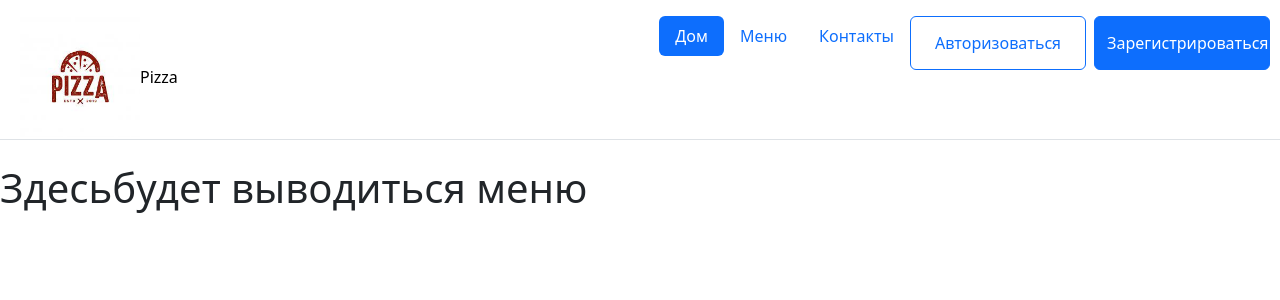
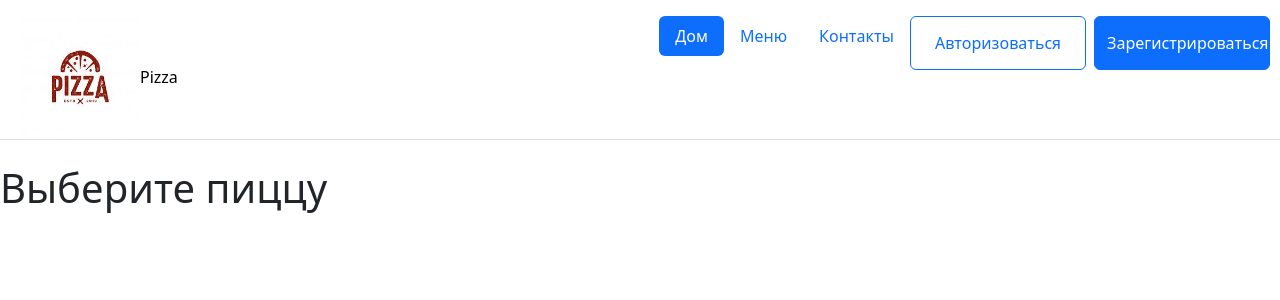
Before and after one commit to Vlasenckoiury/Food_develory, a Django app: page /menu/ in a window 1280 px wide. Shown: the top 300 px of the page. Run offline with Django 4.2, Linux system fonts and the light colour scheme; some libraries are stand-ins or nearby versions.

Commit message:
добавлено меню

```diff
--- a/menu/templates/menu/all_menu.html
+++ b/menu/templates/menu/all_menu.html
@@ -2,6 +2,21 @@
 {% load static %}
 
 {% block title %}Меню{% endblock %}
+
 {% block content %}
-    <h1>Здесьбудет выводиться меню</h1>
+    <link rel="stylesheet" href="{% static 'menu/css/menu.css' %}">
+    <link href="//maxcdn.bootstrapcdn.com/font-awesome/4.1.0/css/font-awesome.min.css" rel="stylesheet">
+    <link href='https://fonts.googleapis.com/css?family=Lato' rel='stylesheet' type='text/css'>
+    <div class="features">
+        <h1>Выберите пиццу</h1>
+        {% for el in pizza %}
+        <div class="pizza">
+            <img src="{{ el.pizza_img }} " alt="пицца">
+            <h3 class="pizza-name">{{ el.pizza_name }}</h3>
+            <p class="price-weight">{{ el.pizza_price }} {{ el.pizza_weight }}</p>
+            <p class="description">{{ el.pizza_description}}</p>
+            <button type="button" class="btn btn-primary">Добавить в корзину</button>
+        </div>
+        {% endfor %}
+    </div>
 {% endblock %}
```
